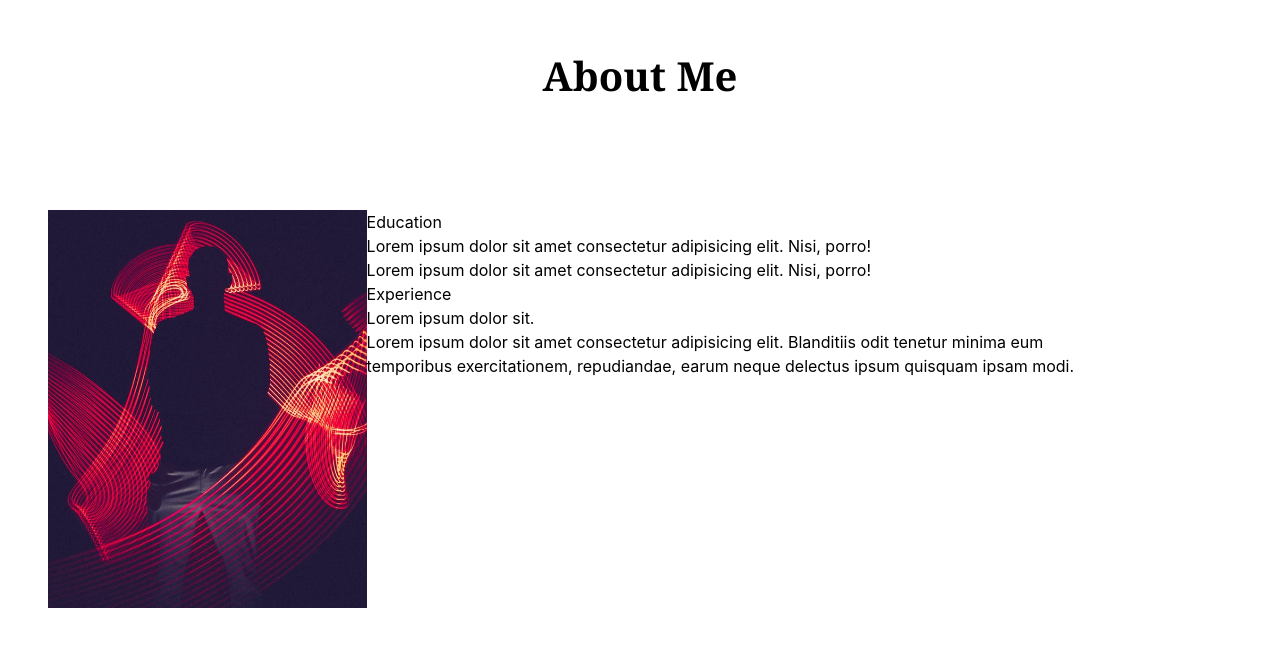
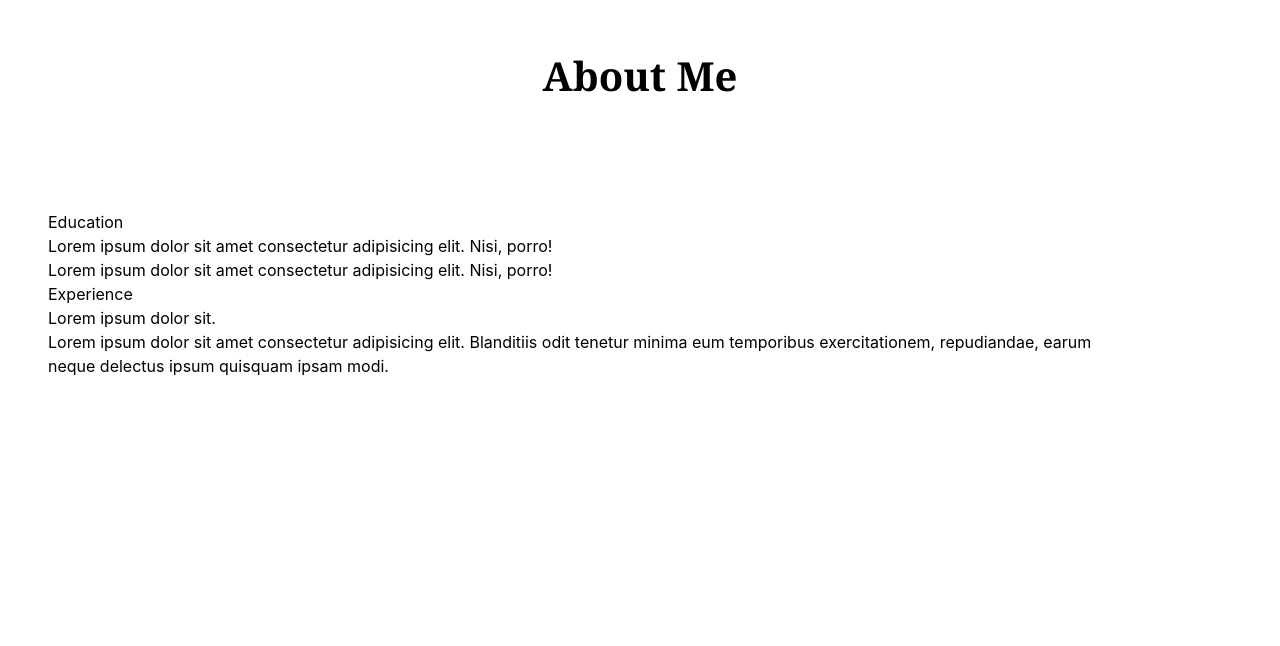
Before and after one commit to abhi-dev-er/Portfolio-Website, a React (Create React App) app: page / in a window 1280 px wide. Shown: the part 796-1442 px from the top of the page. Built offline with nearby package versions, Linux system fonts and the light colour scheme.

Commit message:
adding about page

```diff
--- a/src/Components/About/About.jsx
+++ b/src/Components/About/About.jsx
@@ -9,7 +9,7 @@ function About() {
       </h1>
       <div className="flex flex-row max-w-6xl w-[100vw] h-[100vh] p-12">
         <div className="">
-          <img src={myImg} alt="" />
+          <img src="" alt="" />
         </div>
         <div>
           <div>
```
